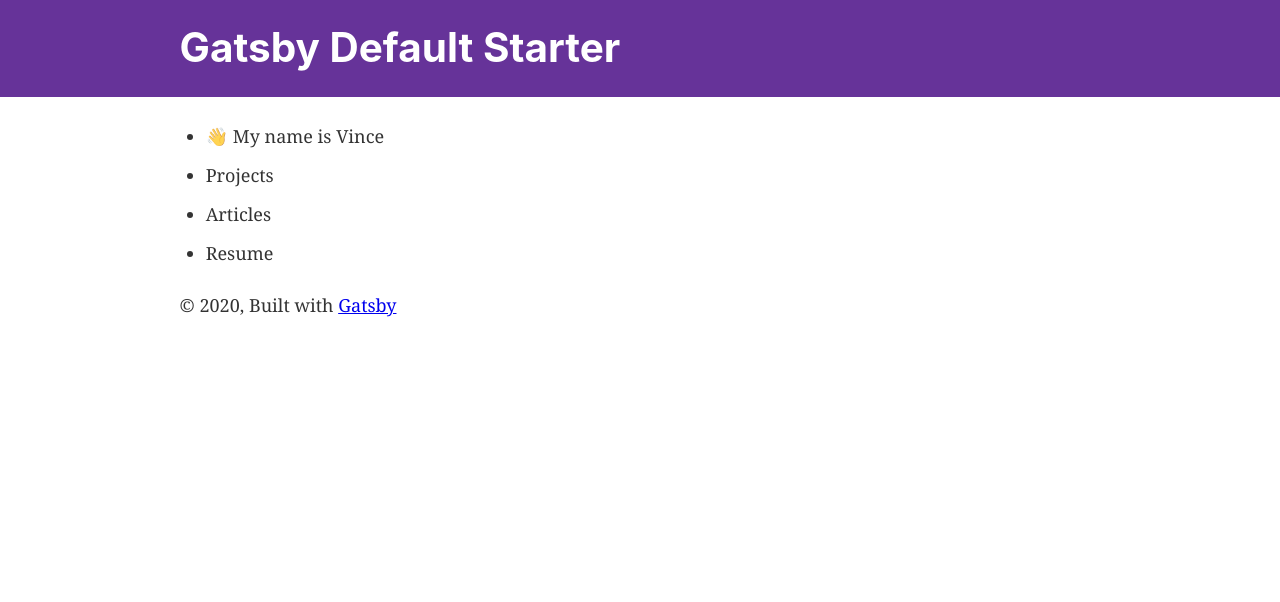
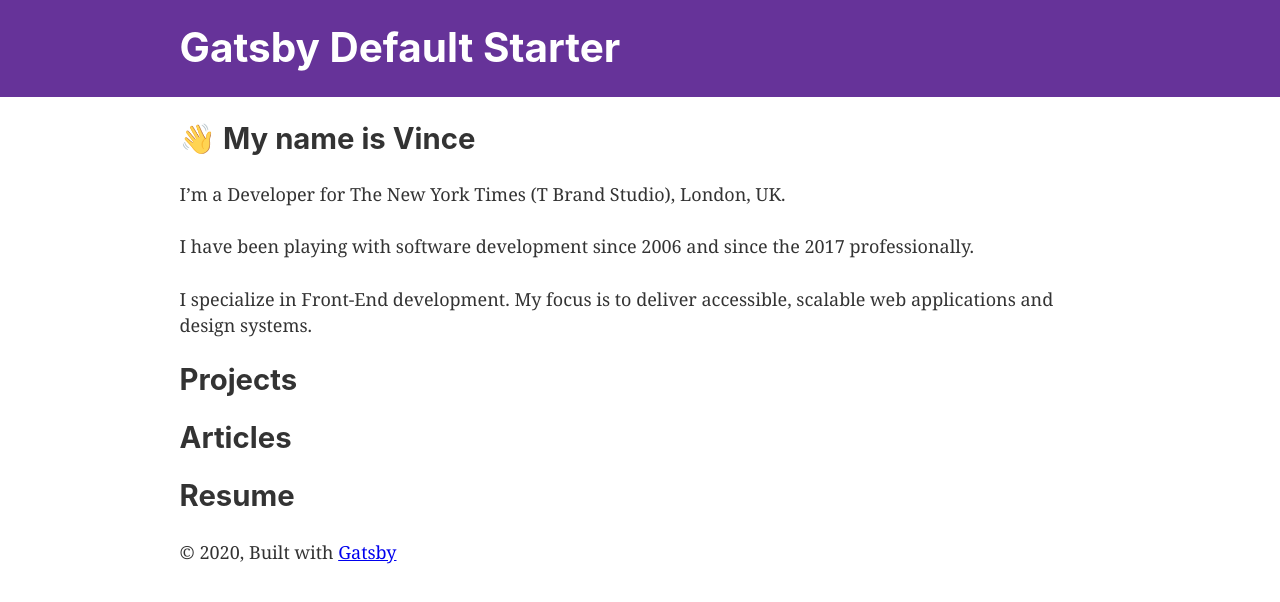
Before and after one commit to vinceumo/vincent-humeau.com, a Gatsby site: page / in a window 1280 px wide. Built offline with nearby package versions, Linux system fonts and the light colour scheme; Gatsby itself is replaced by a stand-in of ours.

Commit message:
Looking into using markdown for data

```diff
--- a/gatsby-config.js
+++ b/gatsby-config.js
@@ -6,7 +6,6 @@ module.exports = {
   },
   plugins: [
     `gatsby-plugin-react-helmet`,
-    `gatsby-plugin-sass`,
     {
       resolve: `gatsby-source-filesystem`,
       options: {
@@ -31,5 +30,14 @@ module.exports = {
     // this (optional) plugin enables Progressive Web App + Offline functionality
     // To learn more, visit: https://gatsby.dev/offline
     // `gatsby-plugin-offline`,
+    `gatsby-plugin-sass`,
+    {
+      resolve: `gatsby-source-filesystem`,
+      options: {
+        name: `markdown-pages`,
+        path: `${__dirname}/src/content/sections`,
+      },
+    },
+    `gatsby-transformer-remark`,
   ],
 }
--- a/package.json
+++ b/package.json
@@ -12,7 +12,8 @@
     "gatsby-plugin-react-helmet": "^3.1.21",
     "gatsby-plugin-sass": "^2.1.30",
     "gatsby-plugin-sharp": "^2.4.3",
-    "gatsby-source-filesystem": "^2.1.46",
+    "gatsby-source-filesystem": "^2.1.56",
+    "gatsby-transformer-remark": "^2.6.59",
     "gatsby-transformer-sharp": "^2.3.13",
     "node-sass": "^4.13.1",
     "prop-types": "^15.7.2",
--- /dev/null
+++ b/src/components/sections/about.js
@@ -0,0 +1,5 @@
+import React from "react"
+
+const About = ({ copy }) => copy.map((paragraph, i) => (<p key={i} >{paragraph}</p>))
+
+export default About
--- /dev/null
+++ b/src/content/sections/about.md
@@ -0,0 +1,10 @@
+---
+type: about
+title: 👋 My name is Vince
+---
+
+I’m a Developer for The New York Times (T Brand Studio), London, UK.
+
+I have been playing with software development since 2006 and since the 2017 professionally.
+
+I specialize in Front-End development. My focus is to deliver accessible, scalable web applications and design systems.
--- a/src/pages/index.js
+++ b/src/pages/index.js
@@ -1,17 +1,31 @@
-import React from "react"
-import Layout from "../components/layout"
-import SEO from "../components/seo"
+import React from "react";
+import Layout from "../components/layout";
+import SEO from "../components/seo";
+
+import About from "../components/sections/about";
 
 import indexData from "../content/index.yml";
+
+const getSection = (data) => {
+  switch (data.type) {
+    case "about":
+      return (<About copy={data.copy} />)
+  }
+}
 
 const IndexPage = () => (
   <Layout>
     <SEO title="Home" />
-    <ul>
+    <main>
       {indexData.sections.map((section, index) => {
-        return <li key={`content_item_${index}`}>{section.title}</li>
+        return (
+          <section key={`content_item_${index}`}>
+            <h2>{section.title}</h2>
+            {getSection(section)}
+          </section>
+        )
       })}
-    </ul>
+    </main>
   </Layout>
 )
 
```
Also changed, not shown: 1 other file.
